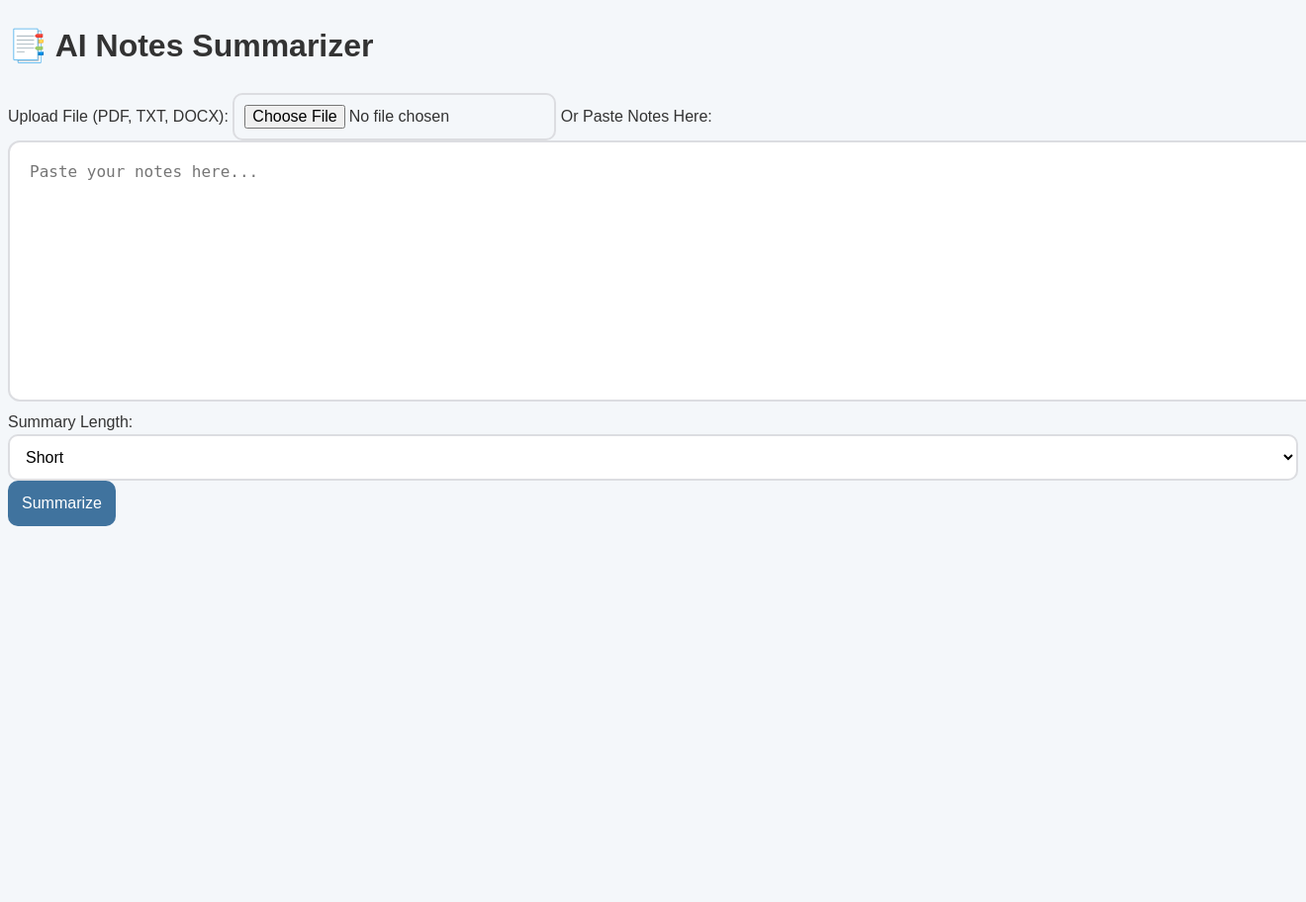
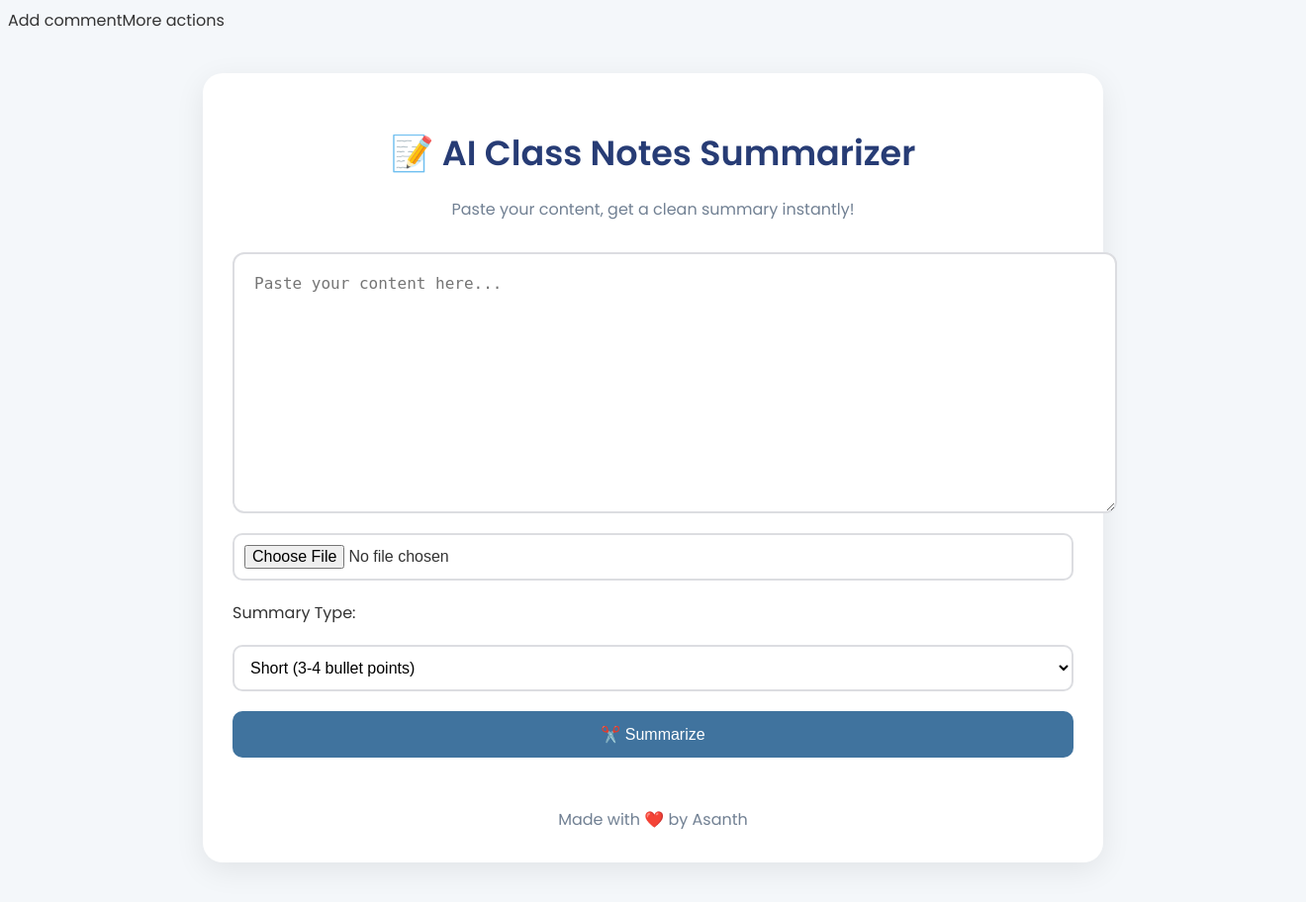
Before and after one commit to Aswin-bharathi/sum_agent, a Python web app: template templates/index.html in a window 1320 px wide; the page is wider, and only the part inside the window is pictured. Shown: that part at 99% size. Before the commit the page ends 532 px from the top of that part, so only its background shows below. Run offline with Jinja, Linux system fonts and the light colour scheme; the template is opened without the code that fills it, so the values that code supplies are empty.

Commit message:
Update index.html

```diff
--- a/templates/index.html
+++ b/templates/index.html
@@ -1,101 +1,121 @@
-<!DOCTYPE html>
-<html>
+<!DOCTYPE html>Add commentMore actions
+<html lang="en">
 <head>
-  <title>AI Notes Summarizer</title>
-  <meta name="viewport" content="width=device-width, initial-scale=1">
-  <link rel="stylesheet" href="{{ url_for('static', filename='style.css') }}">
-  <script src="https://cdnjs.cloudflare.com/ajax/libs/marked/12.0.1/marked.min.js"></script>
+    <meta charset="UTF-8" />
+    <title>AI Class Notes Summarizer</title>
+    <link href="https://fonts.googleapis.com/css2?family=Poppins:wght@400;600&display=swap" rel="stylesheet" />
+    <link rel="stylesheet" href="{{ url_for('static', filename='style.css') }}" />
+    <meta name="viewport" content="width=device-width, initial-scale=1" />
 </head>
 <body>
+    <div class="wrapper">
+        <header class="header">
+            <h1>📝 AI Class Notes Summarizer</h1>
+            <p>Paste your content, get a clean summary instantly!</p>
+        </header>
 
-<div class="container">
-  <h1>📑 AI Notes Summarizer</h1>
-
-  <form method="POST" enctype="multipart/form-data">
-    <label>Upload File (PDF, TXT, DOCX):</label>
-    <input type="file" name="file">
-
-    <label>Or Paste Notes Here:</label>
-    <textarea name="text" placeholder="Paste your notes here..."></textarea>
-
-    <label>Summary Length:</label>
-    <select name="summary_length">
-      <option value="short">Short</option>
-      <option value="medium">Medium</option>
-      <option value="detailed">Detailed</option>
-    </select>
-
-    <button type="submit">Summarize</button>
-  </form>
-
-  {% with messages = get_flashed_messages() %}
+        {% with messages = get_flashed_messages(with_categories=true) %}
           {% if messages %}
-      <ul class="flash">
-        {% for message in messages %}
-          <li>{{ message }}</li>
+            <div class="flash-messages">
+              {% for category, message in messages %}
+                <div class="flash {{ category }}">{{ message }}</div>
               {% endfor %}
-      </ul>
+            </div>
           {% endif %}
         {% endwith %}
 
+        <form method="POST" action="/" enctype="multipart/form-data" class="form-area">
+            <textarea name="text" placeholder="Paste your content here...">{{ original_text|default('') }}</textarea>
+            <input type="file" name="file" accept=".pdf,.txt,.docx" />
+            <label for="summary_length">Summary Type:</label>
+            <select name="summary_length" id="summary_length">
+                <option value="short" {% if request.form.get('summary_length') == 'short' %}selected{% endif %}>Short (3-4 bullet points)</option>
+                <option value="medium" {% if request.form.get('summary_length') == 'medium' %}selected{% endif %}>Medium (100-150 words)</option>
+                <option value="detailed" {% if request.form.get('summary_length') == 'detailed' %}selected{% endif %}>Detailed Summary</option>
+            </select>
+            <button type="submit">✂️ Summarize</button>
+        </form>
+
         {% if summary %}
-  <div class="summary-card">
-    <h2>📃 Summary</h2>
-    <div id="summary-content"></div>
+        <section class="result-card">
+            <h2>📑 Summarized Content:</h2>
+            <pre id="summary-content">{{ summary }}</pre>
+            <button id="tts-btn" title="Listen to summary">🔊 Read Summary</button>
+            <a href="#" id="download-btn" class="btn-download">⬇️ Download as .txt</a>
 
-    <button onclick="readSummary()">🔊 Read Summary</button>
-    <a href="data:text/plain;charset=utf-8,{{summary | safe}}" download="summary.txt">
-      <button>📥 Download Summary</button>
-    </a>
+            <div class="chatbot-container">
+                <h3>💬 Chat with Summary</h3>
+                <input type="text" id="chat-question" placeholder="Ask a question about the summary..." />
+                <button id="chat-submit">Ask</button>
+                <div id="chat-answer"></div>
             </div>
+        </section>
+        {% endif %}
 
-  <div class="chatbot-card">
-    <h2>💬 Ask Anything from Summary</h2>
-    <div id="chatbox"></div>
-    <input type="text" id="userInput" placeholder="Type your question and press Enter...">
-    <button onclick="sendMessage()">Send</button>
-  </div>
-  {% endif %}
+        <footer>
+            Made with ❤️ by Asanth
+        </footer>
     </div>
 
     <script>
-{% if summary %}
-document.getElementById("summary-content").innerHTML = marked.parse(`{{summary|safe}}`);
-{% endif %}
-
-function readSummary() {
+        // Download summary as text file
+        document.addEventListener("DOMContentLoaded", () => {
+            const downloadBtn = document.getElementById("download-btn");
+            if(downloadBtn){
+                downloadBtn.addEventListener("click", (e) => {
+                    e.preventDefault();
                     const summaryText = document.getElementById("summary-content").innerText;
-  const speech = new SpeechSynthesisUtterance(summaryText);
-  speech.lang = 'en-US';
-  window.speechSynthesis.speak(speech);
+                    const blob = new Blob([summaryText], {type: "text/plain"});
+                    const url = window.URL.createObjectURL(blob);
+                    const a = document.createElement("a");
+                    a.href = url;
+                    a.download = "summary.txt";
+                    a.click();
+                    window.URL.revokeObjectURL(url);
+                });
             }
 
-document.getElementById("userInput").addEventListener("keydown", function(e) {
-  if (e.key === "Enter") sendMessage();
+            // Text-to-Speech Read Summary
+            const ttsBtn = document.getElementById("tts-btn");
+            if(ttsBtn){
+                ttsBtn.addEventListener("click", () => {
+                    const summaryText = document.getElementById("summary-content").innerText;
+                    if('speechSynthesis' in window){
+                        const utterance = new SpeechSynthesisUtterance(summaryText);
+                        speechSynthesis.speak(utterance);
+                    } else {
+                        alert("Sorry, your browser does not support Text-to-Speech.");
+                    }
                 });
+            }
 
-function sendMessage() {
-  const userInput = document.getElementById("userInput");
-  const message = userInput.value;
-  if (!message) return;
+            // Chatbot interaction
+            const chatSubmit = document.getElementById("chat-submit");
+            if(chatSubmit){
+                chatSubmit.addEventListener("click", async () => {
+                    const questionInput = document.getElementById("chat-question");
+                    const answerDiv = document.getElementById("chat-answer");
+                    const question = questionInput.value.trim();
+                    if(!question){
+                        alert("Please ask a question.");
+                        return;
+                    }
 
-  const chatbox = document.getElementById("chatbox");
-  chatbox.innerHTML += `<div class="user-msg">You: ${message}</div>`;
+                    const summary = document.getElementById("summary-content").innerText;
 
-  fetch("/chatbot", {
+                    answerDiv.innerHTML = "⏳ Thinking...";
+                    const response = await fetch("/chatbot", {
                         method: "POST",
-    body: JSON.stringify({ message }),
-    headers: { "Content-Type": "application/json" }
-  })
-  .then(res => res.json())
-  .then(data => {
-    chatbox.innerHTML += `<div class="bot-msg">${data.response}</div>`;
-    chatbox.scrollTop = chatbox.scrollHeight;
+                        headers: {
+                            "Content-Type": "application/json"
+                        },
+                        body: JSON.stringify({question, summary})
                     });
-
-  userInput.value = "";
+                    const data = await response.json();
+                    answerDiv.innerHTML = `<strong>Answer:</strong> ${data.answer}`;
+                });
             }
+        });
     </script>
-
 </body>
 </html>
```
Lines whose indentation alone changed are shown as unchanged.
